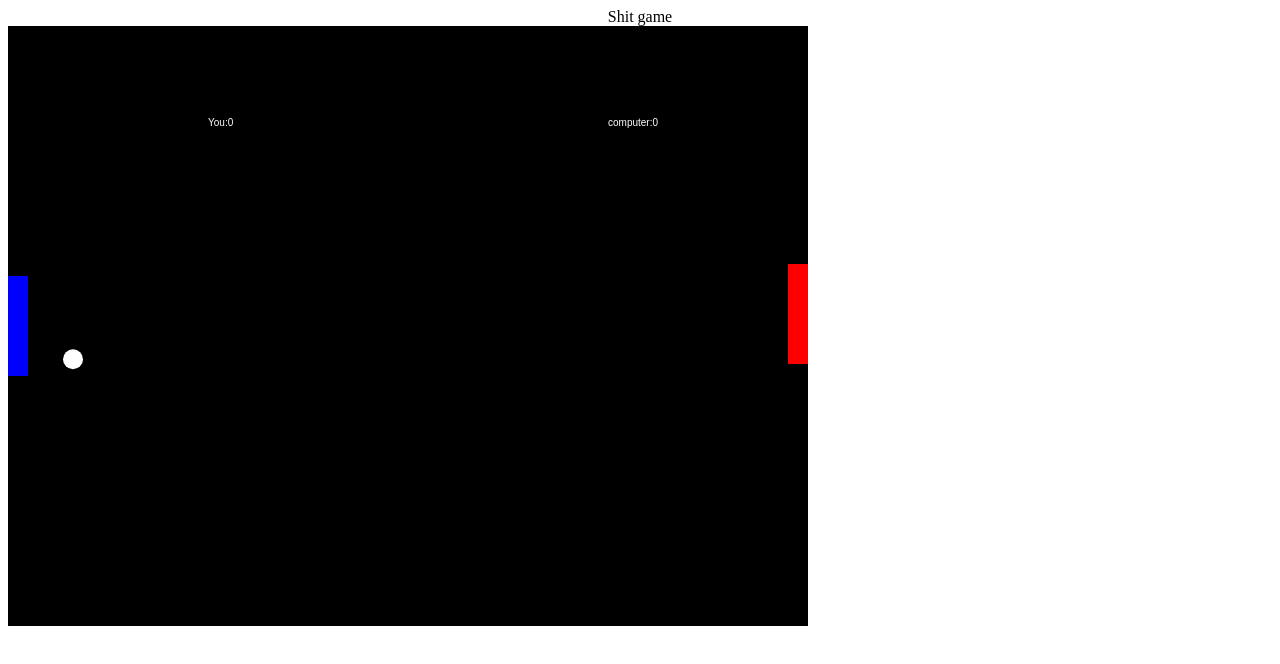
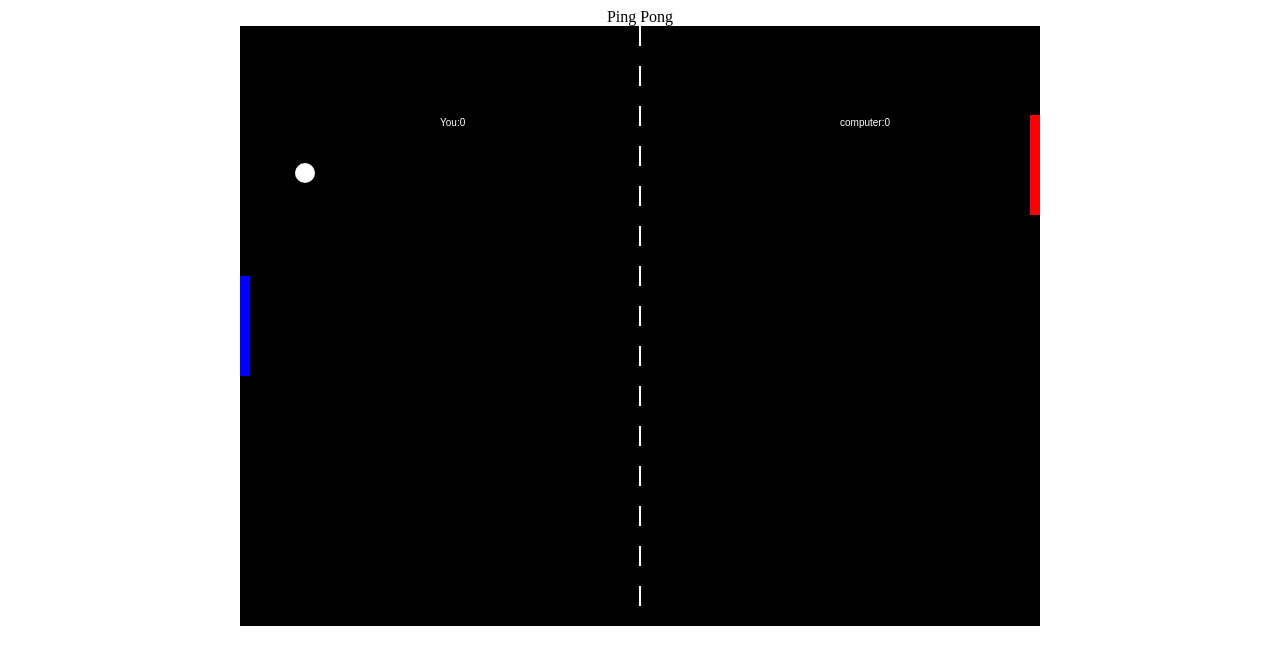
Before and after one commit to satwikmvv/ping_pong, a plain HTML site: page game.html in a window 1280 px wide. Drawn offline with Linux system fonts and the light colour scheme.

Commit message:
Implemented the scoring system and the net.

```diff
--- a/game.html
+++ b/game.html
@@ -1,7 +1,12 @@
 <html>
-<div style= "text-align : center">Shit game</div>
+<div style= "text-align : center">Ping Pong</div>
 
-<canvas id="gameCanvas" width="800" height="600" ></canvas>
+<canvas style="padding-left: 0;
+    padding-right: 0;
+    margin-left: auto;
+    margin-right: auto;
+    display: block;
+    width: 800px"id="gameCanvas" width="800" height="600" ></canvas>
 <script src="logic.js"></script>
 
 
--- a/logic.js
+++ b/logic.js
@@ -7,12 +7,16 @@ var ballSpeedY = 5;
 
 var player1Score = 0;
 var player2Score = 0;
+const WIN_SCORE = 3;
+
+var showWin = false;
 
 var paddle1Y = 250;
 var paddle2Y = 250;
 const PADDLE_HEIGHT = 100;
-const PADDLE_THICKNESS = 20;
-const AI_DIFFICULTY = 2;
+const PADDLE_THICKNESS = 10;
+const AI_DIFFICULTY = 7;
+const ACCELERATION = 0;
 
 function calculateMousePos(evt) {
     var rect = canvas.getBoundingClientRect();
@@ -25,6 +29,14 @@ function calculateMousePos(evt) {
     };
 }
 
+function handleMouseClick(evt) {
+  if (showWin) {
+    player1Score=0;
+    player2Score=0;
+    showWin=false;
+  }
+}
+
 window.onload =  function() {
     canvas = document.getElementById('gameCanvas');
     canvasContext = canvas.getContext('2d');
@@ -35,6 +47,8 @@ window.onload =  function() {
                             drawEverything();
                           }, 1000/fps);
 
+    canvas.addEventListener('mousedown',handleMouseClick);
+
     canvas.addEventListener('mousemove',
          function(evt) {
             var mousePos = calculateMousePos(evt);
@@ -44,6 +58,10 @@ window.onload =  function() {
 
 // ball reset position after scoring
 function ballReset() {
+  if (player1Score >=WIN_SCORE || player2Score >=WIN_SCORE) {
+    showWin = true;
+  }
+
     ballSpeedX = -ballSpeedX;
     ballX = canvas.width/2;
     ballY = canvas.height/2;
@@ -61,6 +79,9 @@ function AI() {
 }
 
 function moveEverything() {
+  if (showWin){
+    return;
+  }
     AI();
 
     ballX += ballSpeedX;
@@ -77,8 +98,9 @@ function moveEverything() {
             ballSpeedY = deltaY * 0.35;
         }
         else {
+            player2Score ++;
             ballReset();
-            player2Score ++;
+
         }
     }
     if(ballX > canvas.width) {
@@ -91,8 +113,9 @@ function moveEverything() {
             ballSpeedY = deltaY * 0.35;
         }
         else {
+            player1Score ++;
             ballReset();
-            player1Score ++;
+
         }
     }
     if(ballY < 0) {
@@ -104,10 +127,30 @@ function moveEverything() {
 
 }
 
+function drawNet() {
+  for(var i=0;i < canvas.height; i += 40) {
+    colorRect(canvas.width/2-1,i,2,20,'white')
+  }
+}
+
 function drawEverything() {
 
 //    canvas
     colorRect(0,0,canvas.width,canvas.height,'black');
+
+    if (showWin){
+      canvasContext.fillStyle = 'white';
+
+      if(player1Score >= WIN_SCORE){
+        canvasContext.fillText("Player Won!",350,200);
+      } else if (player2Score >=WIN_SCORE) {
+        canvasContext.fillText("Opponent Won!",350,200);
+      }
+      canvasContext.fillText("Click to play again!",350,500);
+      return;
+    }
+
+    drawNet();
 
 //    left player
     colorRect(0,paddle1Y,PADDLE_THICKNESS,PADDLE_HEIGHT,'blue');
```
